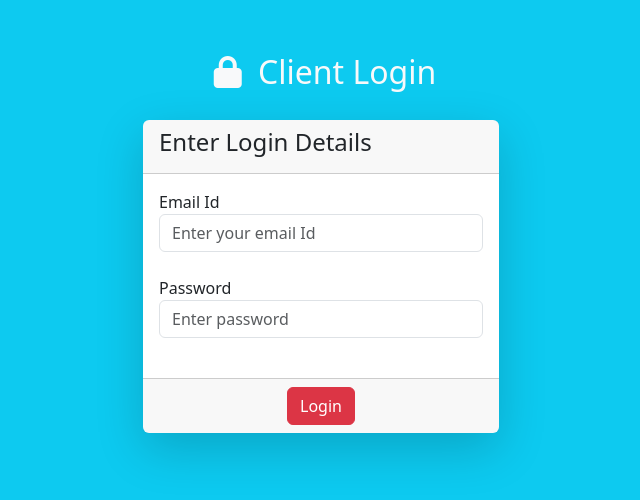
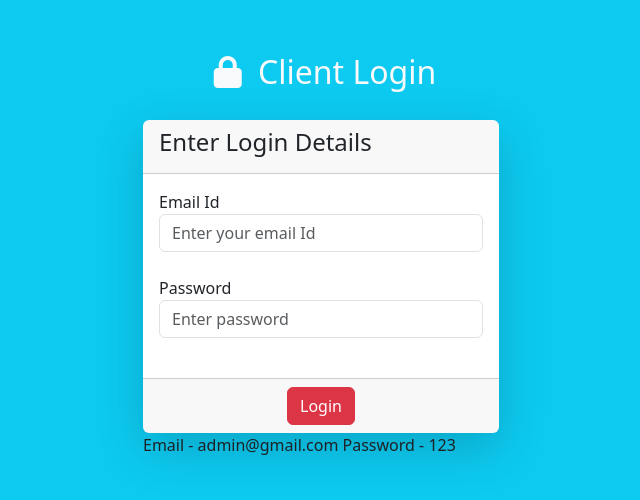
Before and after one commit to paritosh31mishra/Billing-project, a React (Create React App) app in the folder frontend/: page / in a window 1280 px wide. Shown: the top 500 px of the page, without its empty margins (319-959 px from the left). Built offline with nearby package versions, Linux system fonts and the light colour scheme.

Commit message:
Update login.js

```diff
--- a/frontend/src/login.js
+++ b/frontend/src/login.js
@@ -74,6 +74,7 @@ const Login = () => {
                 <button className="btn btn-danger" onClick={loginCheck} disabled={btncontrol}>{btntext}</button>
               </div>
             </div>
+            <span> Email - admin@gmail.com </span> <span> Password -  123 </span>
           </div>
           <div className="col-lg-4"></div>
         </div>
```
